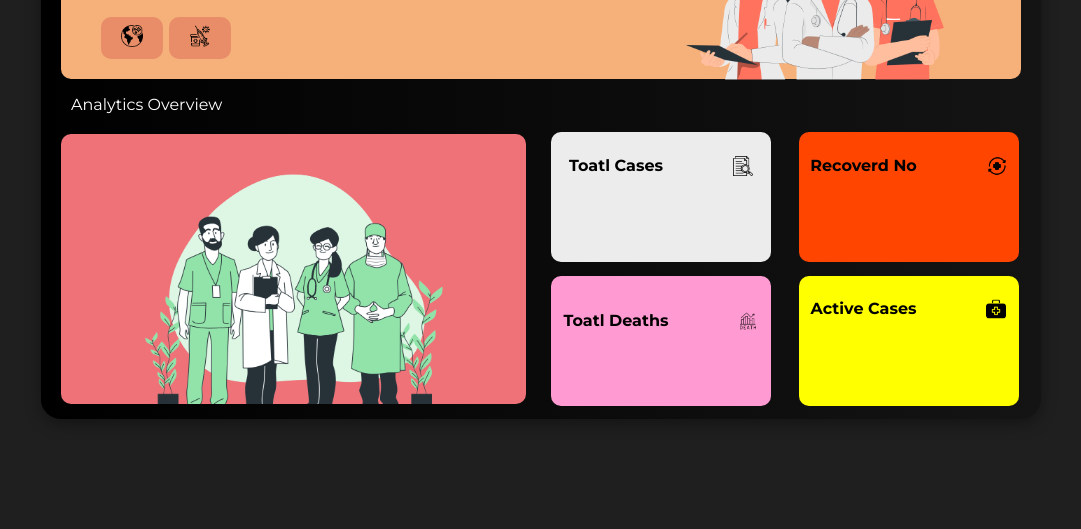
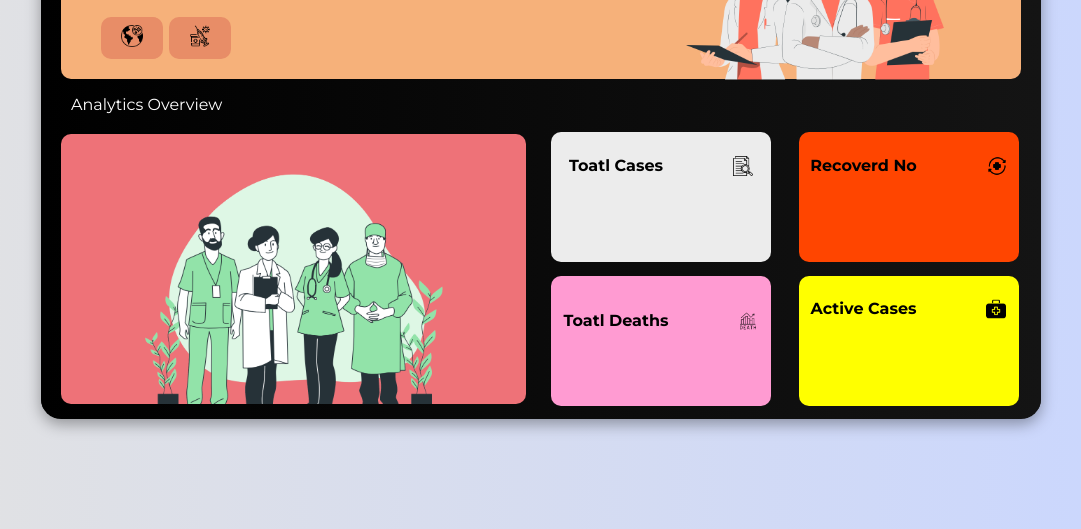
Before and after one commit to nikhilajjarapu6/COVID-19-Data-Stream, a plain HTML site: page index.html in a window 1280 px wide. Shown: the part 271-800 px from the top of the page, without its empty margins (99-1180 px from the left). Drawn offline with Linux system fonts and the light colour scheme; no server answers.

Commit message:
Update style.css

```diff
--- a/style.css
+++ b/style.css
@@ -14,8 +14,8 @@ body {
     justify-content: center;
     flex-direction: column;
     height: 100vh;
-    /* background: linear-gradient(to right, #e2e2e2, #c9d6ff); */
-    background: linear-gradient(to right, #1f1f1f, #1f1f1f);
+    background: linear-gradient(to right, #e2e2e2, #c9d6ff);
+/*     background: linear-gradient(to right, #1f1f1f, #1f1f1f); */
 
 
 }
```
